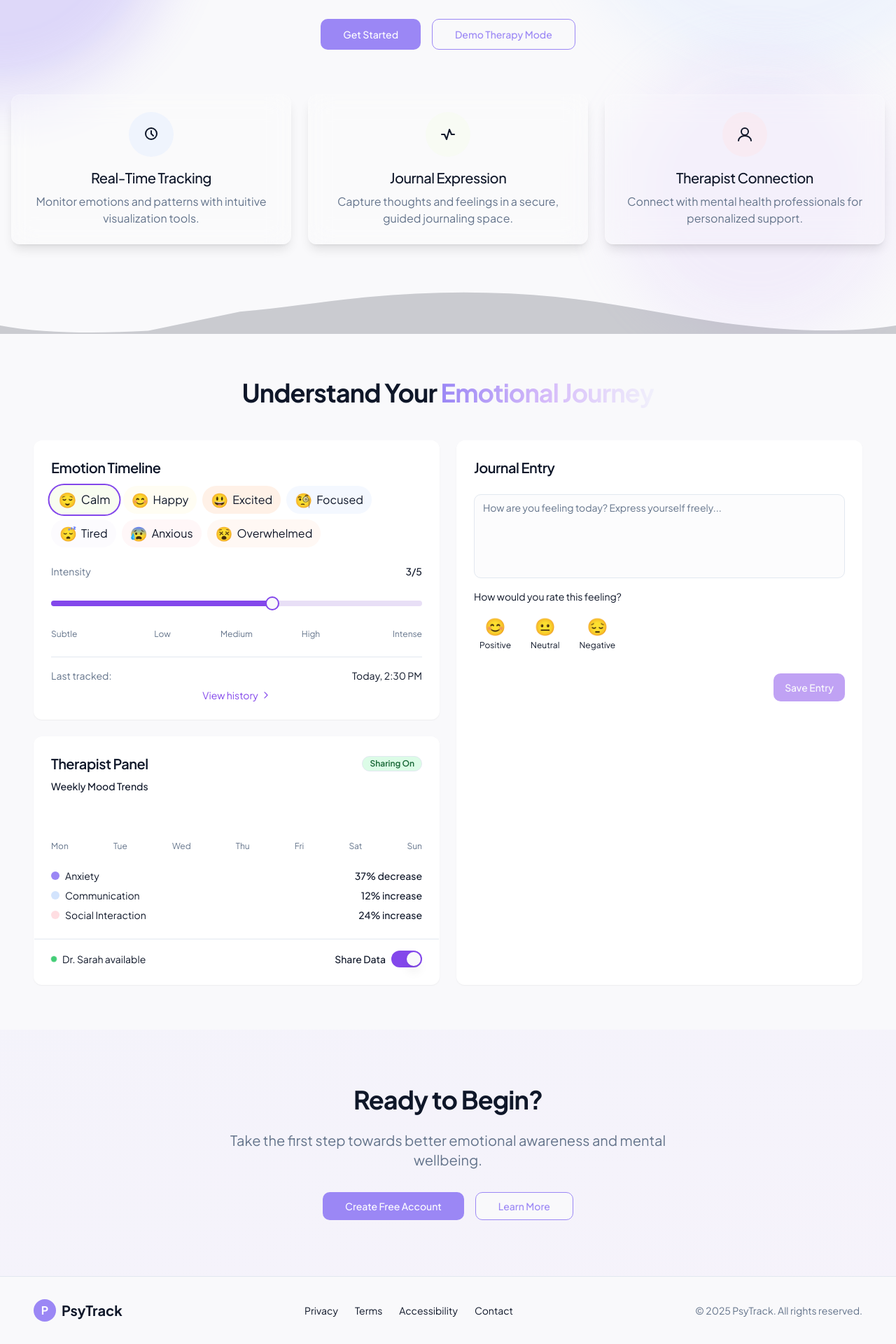
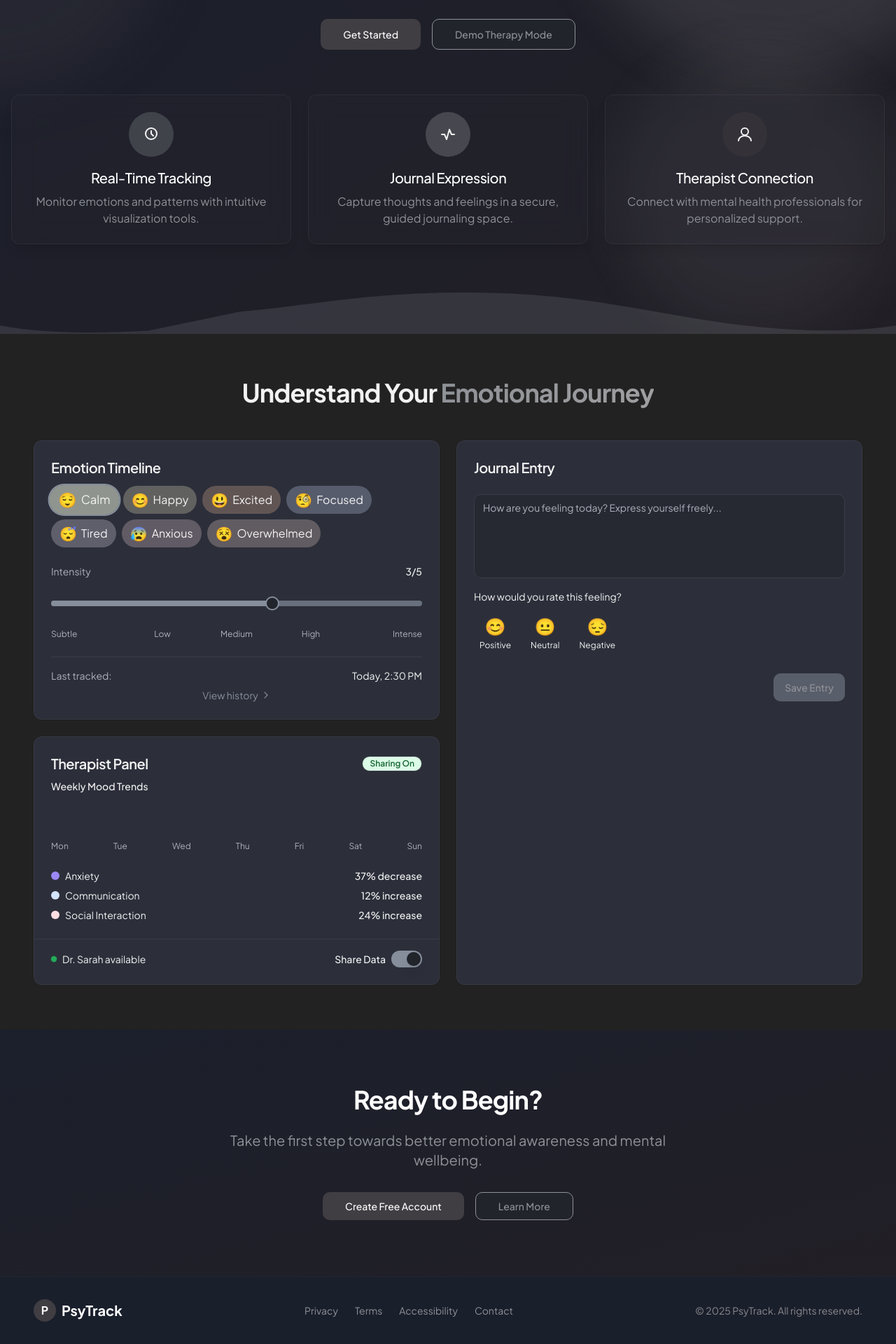
Before and after one commit to kruthika3129/CBC_A-17, a React (Vite) app: page / in a window 1280 px wide. Shown: the part 369-2289 px from the top of the page at 70% size. Built offline with nearby package versions, Linux system fonts and the light colour scheme.

Commit message:
feat: Implement advanced animations and lazy loading
Integrate GSAP animations, lazy loading for dynamic components, and a custom background for the hero section. Apply the "mono" theme from TweakCN.

```diff
--- a/package.json
+++ b/package.json
@@ -46,6 +46,7 @@
     "date-fns": "^3.6.0",
     "embla-carousel-react": "^8.3.0",
     "framer-motion": "^12.10.5",
+    "gsap": "^3.13.0",
     "input-otp": "^1.2.4",
     "lucide-react": "^0.462.0",
     "next-themes": "^0.3.0",
@@ -53,6 +54,7 @@
     "react-day-picker": "^8.10.1",
     "react-dom": "^18.3.1",
     "react-hook-form": "^7.53.0",
+    "react-lazy-load-image-component": "^1.6.3",
     "react-resizable-panels": "^2.1.3",
     "react-router-dom": "^6.26.2",
     "recharts": "^2.12.7",
--- /dev/null
+++ b/src/components/AuroraBackground.tsx
@@ -0,0 +1,109 @@
+
+import React, { useEffect, useRef } from 'react';
+import gsap from 'gsap';
+
+interface AuroraBackgroundProps {
+  className?: string;
+}
+
+const AuroraBackground: React.FC<AuroraBackgroundProps> = ({ className }) => {
+  const canvasRef = useRef<HTMLCanvasElement>(null);
+  const contextRef = useRef<CanvasRenderingContext2D | null>(null);
+  const pointsRef = useRef<Array<{ x: number; y: number; vx: number; vy: number; radius: number; color: string }>>([]);
+
+  useEffect(() => {
+    const canvas = canvasRef.current;
+    if (!canvas) return;
+
+    const context = canvas.getContext('2d');
+    if (!context) return;
+
+    contextRef.current = context;
+
+    const resizeCanvas = () => {
+      canvas.width = window.innerWidth;
+      canvas.height = window.innerHeight;
+      initPoints();
+    };
+
+    const initPoints = () => {
+      const width = canvas.width;
+      const height = canvas.height;
+      const numberOfPoints = 15;
+
+      pointsRef.current = [];
+
+      // The Mono theme colors
+      const colors = ['#403E43', '#8E9196', '#8A898C', '#9F9EA1'];
+
+      for (let i = 0; i < numberOfPoints; i++) {
+        pointsRef.current.push({
+          x: Math.random() * width,
+          y: Math.random() * height,
+          vx: (Math.random() - 0.5) * 0.5,
+          vy: (Math.random() - 0.5) * 0.5,
+          radius: Math.random() * 100 + 50,
+          color: colors[Math.floor(Math.random() * colors.length)]
+        });
+      }
+    };
+
+    const drawPoints = () => {
+      if (!contextRef.current || !canvas) return;
+
+      contextRef.current.clearRect(0, 0, canvas.width, canvas.height);
+
+      pointsRef.current.forEach(point => {
+        contextRef.current!.beginPath();
+        const gradient = contextRef.current!.createRadialGradient(
+          point.x, point.y, 0,
+          point.x, point.y, point.radius
+        );
+        gradient.addColorStop(0, `${point.color}30`);
+        gradient.addColorStop(1, `${point.color}00`);
+        contextRef.current!.fillStyle = gradient;
+        contextRef.current!.arc(point.x, point.y, point.radius, 0, Math.PI * 2);
+        contextRef.current!.fill();
+      });
+    };
+
+    const updatePoints = () => {
+      if (!canvas) return;
+
+      pointsRef.current.forEach(point => {
+        point.x += point.vx;
+        point.y += point.vy;
+
+        if (point.x < 0) point.x = canvas.width;
+        if (point.x > canvas.width) point.x = 0;
+        if (point.y < 0) point.y = canvas.height;
+        if (point.y > canvas.height) point.y = 0;
+      });
+    };
+
+    const animate = () => {
+      updatePoints();
+      drawPoints();
+      animationFrameId = requestAnimationFrame(animate);
+    };
+
+    window.addEventListener('resize', resizeCanvas);
+    resizeCanvas();
+
+    let animationFrameId = requestAnimationFrame(animate);
+
+    return () => {
+      window.removeEventListener('resize', resizeCanvas);
+      cancelAnimationFrame(animationFrameId);
+    };
+  }, []);
+
+  return (
+    <canvas
+      ref={canvasRef}
+      className={`absolute top-0 left-0 w-full h-full -z-10 opacity-60 ${className || ''}`}
+    />
+  );
+};
+
+export default AuroraBackground;
--- a/src/components/HeroSection.tsx
+++ b/src/components/HeroSection.tsx
@@ -1,95 +1,170 @@
 
-import { useState, useEffect } from 'react';
+import { useState, useEffect, useRef } from 'react';
 import { Button } from '@/components/ui/button';
 import PulseOrb from './PulseOrb';
+import AuroraBackground from './AuroraBackground';
+import gsap from 'gsap';
+import { LazyLoadComponent } from 'react-lazy-load-image-component';
+import 'react-lazy-load-image-component/src/effects/blur.css';
 
 const HeroSection = () => {
   const [isVisible, setIsVisible] = useState(false);
+  const sectionRef = useRef<HTMLElement>(null);
+  const headlineRef = useRef<HTMLHeadingElement>(null);
+  const descriptionRef = useRef<HTMLParagraphElement>(null);
+  const buttonsRef = useRef<HTMLDivElement>(null);
+  const featuresRef = useRef<HTMLDivElement>(null);
 
   useEffect(() => {
     setIsVisible(true);
+
+    if (!sectionRef.current) return;
+
+    // GSAP animations
+    const timeline = gsap.timeline({ defaults: { ease: "power3.out" } });
+
+    timeline
+      .fromTo(headlineRef.current,
+        { y: 50, opacity: 0 },
+        { y: 0, opacity: 1, duration: 1.2 }
+      )
+      .fromTo(descriptionRef.current,
+        { y: 30, opacity: 0 },
+        { y: 0, opacity: 1, duration: 1 },
+        "-=0.8"
+      )
+      .fromTo(buttonsRef.current,
+        { y: 20, opacity: 0 },
+        { y: 0, opacity: 1, duration: 0.8 },
+        "-=0.6"
+      )
+      .fromTo(featuresRef.current,
+        { y: 40, opacity: 0 },
+        { y: 0, opacity: 1, duration: 1 },
+        "-=0.4"
+      );
+
+    // Add magnetic effect to buttons
+    const buttons = document.querySelectorAll('.magnetic-button');
+
+    buttons.forEach(button => {
+      button.addEventListener('mousemove', (e) => {
+        const rect = (button as HTMLElement).getBoundingClientRect();
+        const x = e.clientX - rect.left;
+        const y = e.clientY - rect.top;
+
+        const centerX = rect.width / 2;
+        const centerY = rect.height / 2;
+
+        const moveX = (x - centerX) / 10;
+        const moveY = (y - centerY) / 10;
+
+        gsap.to(button, {
+          x: moveX,
+          y: moveY,
+          duration: 0.3,
+          ease: "power2.out"
+        });
+      });
+
+      button.addEventListener('mouseleave', () => {
+        gsap.to(button, {
+          x: 0,
+          y: 0,
+          duration: 0.5,
+          ease: "elastic.out(1, 0.3)"
+        });
+      });
+    });
+
+    return () => {
+      buttons.forEach(button => {
+        button.replaceWith(button.cloneNode(true));
+      });
+    };
   }, []);
 
   return (
-    <section className="relative min-h-screen flex items-center justify-center overflow-hidden">
+    <section ref={sectionRef} className="relative min-h-screen flex items-center justify-center overflow-hidden bg-gradient-to-br from-[#1A1F2C] to-[#221F26]">
+      {/* Aurora background */}
+      <AuroraBackground />
+
       {/* Background orbs for visual effect */}
-      <PulseOrb className="bg-psytrack-purple/30 w-[500px] h-[500px] top-0 -left-64" />
-      <PulseOrb className="bg-psytrack-soft-blue/30 w-[600px] h-[600px] -top-32 -right-32" />
-      <PulseOrb className="bg-psytrack-light-purple/20 w-[400px] h-[400px] bottom-0 right-0" />
+      <PulseOrb className="bg-[#403E43]/30 w-[500px] h-[500px] top-0 -left-64" />
+      <PulseOrb className="bg-[#8A898C]/20 w-[600px] h-[600px] -top-32 -right-32" />
+      <PulseOrb className="bg-[#9F9EA1]/10 w-[400px] h-[400px] bottom-0 right-0" />
 
       <div className="container relative z-10 px-4 py-32 mx-auto text-center">
-        <div className={`transition-all duration-1000 transform ${
-          isVisible ? 'translate-y-0 opacity-100' : 'translate-y-10 opacity-0'
-        }`}>
-          <h1 className="text-4xl md:text-5xl lg:text-7xl font-bold tracking-tighter mb-6">
-            <span className="magic-text">PsyTrack</span>
-            <span className="block text-3xl md:text-4xl lg:text-5xl mt-2">Emotional Intelligence Interface</span>
+        <div>
+          <h1 ref={headlineRef} className="text-4xl md:text-5xl lg:text-7xl font-bold tracking-tighter mb-6 text-white">
+            <span className="bg-clip-text text-transparent bg-gradient-to-r from-white to-[#8E9196]">PsyTrack</span>
+            <span className="block text-3xl md:text-4xl lg:text-5xl mt-2 text-[#9F9EA1]">Emotional Intelligence Interface</span>
           </h1>
 
-          <p className="mx-auto max-w-2xl text-lg md:text-xl mb-8 text-muted-foreground">
+          <p ref={descriptionRef} className="mx-auto max-w-2xl text-lg md:text-xl mb-8 text-[#8E9196]">
             A supportive space for autism and mental health awareness.
             Track emotions, journal thoughts, and connect with therapists in a calm,
             expressive environment.
           </p>
 
-          <div className="flex flex-wrap justify-center gap-4">
+          <div ref={buttonsRef} className="flex flex-wrap justify-center gap-4">
             <Button
               size="lg"
-              className="magnetic-button bg-psytrack-purple hover:bg-psytrack-deep-purple text-white px-8"
+              className="magnetic-button bg-[#403E43] hover:bg-[#8A898C] text-white px-8"
             >
               Get Started
             </Button>
             <Button
               variant="outline"
               size="lg"
-              className="magnetic-button border-psytrack-purple text-psytrack-purple hover:bg-psytrack-purple/10 px-8"
+              className="magnetic-button border-[#8E9196] text-[#8E9196] hover:bg-[#403E43]/10 px-8"
             >
               Demo Therapy Mode
             </Button>
           </div>
         </div>
 
-        <div className={`mt-16 grid grid-cols-1 md:grid-cols-2 lg:grid-cols-3 gap-6 transition-all duration-1000 transform ${
-          isVisible ? 'translate-y-0 opacity-100' : 'translate-y-10 opacity-0'
-        }`} style={{ transitionDelay: '300ms' }}>
-          <div className="glass p-6 rounded-xl flex flex-col items-center text-center animate-fade-in animate-delay-100">
-            <div className="w-16 h-16 rounded-full bg-psytrack-soft-blue/30 flex items-center justify-center mb-4">
+        <LazyLoadComponent effect="blur" threshold={100}>
+          <div ref={featuresRef} className="mt-16 grid grid-cols-1 md:grid-cols-2 lg:grid-cols-3 gap-6">
+            <div className="glass p-6 rounded-xl flex flex-col items-center text-center">
+              <div className="w-16 h-16 rounded-full bg-[#8E9196]/30 flex items-center justify-center mb-4">
                 <svg width="24" height="24" viewBox="0 0 24 24" fill="none" xmlns="http://www.w3.org/2000/svg">
                   <path d="M20 11C20 15.418 16.418 19 12 19C7.582 19 4 15.418 4 11C4 6.582 7.582 3 12 3C16.418 3 20 6.582 20 11Z" stroke="currentColor" strokeWidth="2" />
                   <path d="M12 7V11L15 14" stroke="currentColor" strokeWidth="2" strokeLinecap="round" />
                 </svg>
               </div>
-            <h3 className="text-xl font-medium mb-2">Real-Time Tracking</h3>
-            <p className="text-muted-foreground">Monitor emotions and patterns with intuitive visualization tools.</p>
+              <h3 className="text-xl font-medium mb-2 text-white">Real-Time Tracking</h3>
+              <p className="text-[#8E9196]">Monitor emotions and patterns with intuitive visualization tools.</p>
             </div>
 
-          <div className="glass p-6 rounded-xl flex flex-col items-center text-center animate-fade-in animate-delay-200">
-            <div className="w-16 h-16 rounded-full bg-psytrack-soft-green/30 flex items-center justify-center mb-4">
+            <div className="glass p-6 rounded-xl flex flex-col items-center text-center">
+              <div className="w-16 h-16 rounded-full bg-[#9F9EA1]/30 flex items-center justify-center mb-4">
                 <svg width="24" height="24" viewBox="0 0 24 24" fill="none" xmlns="http://www.w3.org/2000/svg">
                   <path d="M3 12H7L10 19L14 5L17 12H21" stroke="currentColor" strokeWidth="2" strokeLinecap="round" strokeLinejoin="round" />
                 </svg>
               </div>
-            <h3 className="text-xl font-medium mb-2">Journal Expression</h3>
-            <p className="text-muted-foreground">Capture thoughts and feelings in a secure, guided journaling space.</p>
+              <h3 className="text-xl font-medium mb-2 text-white">Journal Expression</h3>
+              <p className="text-[#8E9196]">Capture thoughts and feelings in a secure, guided journaling space.</p>
             </div>
 
-          <div className="glass p-6 rounded-xl flex flex-col items-center text-center animate-fade-in animate-delay-300 md:col-span-2 lg:col-span-1">
-            <div className="w-16 h-16 rounded-full bg-psytrack-soft-pink/30 flex items-center justify-center mb-4">
+            <div className="glass p-6 rounded-xl flex flex-col items-center text-center md:col-span-2 lg:col-span-1">
+              <div className="w-16 h-16 rounded-full bg-[#403E43]/40 flex items-center justify-center mb-4">
                 <svg width="24" height="24" viewBox="0 0 24 24" fill="none" xmlns="http://www.w3.org/2000/svg">
                   <path d="M17 8C17 10.7614 14.7614 13 12 13C9.23858 13 7 10.7614 7 8C7 5.23858 9.23858 3 12 3C14.7614 3 17 5.23858 17 8Z" stroke="currentColor" strokeWidth="2" />
                   <path d="M3 21C3 17.134 7.02944 14 12 14C16.9706 14 21 17.134 21 21" stroke="currentColor" strokeWidth="2" strokeLinecap="round" />
                 </svg>
               </div>
-            <h3 className="text-xl font-medium mb-2">Therapist Connection</h3>
-            <p className="text-muted-foreground">Connect with mental health professionals for personalized support.</p>
+              <h3 className="text-xl font-medium mb-2 text-white">Therapist Connection</h3>
+              <p className="text-[#8E9196]">Connect with mental health professionals for personalized support.</p>
             </div>
           </div>
+        </LazyLoadComponent>
       </div>
 
       {/* Bottom wave decoration */}
       <div className="absolute bottom-0 left-0 w-full z-0 overflow-hidden leading-[0]">
-        <svg data-name="Layer 1" xmlns="http://www.w3.org/2000/svg" viewBox="0 0 1200 120" preserveAspectRatio="none" className="relative block w-full h-[60px] opacity-20 dark:opacity-10">
-          <path d="M321.39,56.44c58-10.79,114.16-30.13,172-41.86,82.39-16.72,168.19-17.73,250.45-.39C823.78,31,906.67,72,985.66,92.83c70.05,18.48,146.53,26.09,214.34,3V120H0V95.8C57.32,118.92,128.89,119.1,198.61,111.15Z" fill="currentColor"></path>
+        <svg data-name="Layer 1" xmlns="http://www.w3.org/2000/svg" viewBox="0 0 1200 120" preserveAspectRatio="none" className="relative block w-full h-[60px] opacity-20">
+          <path d="M321.39,56.44c58-10.79,114.16-30.13,172-41.86,82.39-16.72,168.19-17.73,250.45-.39C823.78,31,906.67,72,985.66,92.83c70.05,18.48,146.53,26.09,214.34,3V120H0V95.8C57.32,118.92,128.89,119.1,198.61,111.15Z" fill="#8E9196"></path>
         </svg>
       </div>
     </section>
--- a/src/index.css
+++ b/src/index.css
@@ -1,4 +1,3 @@
-
 @import url('https://fonts.googleapis.com/css2?family=Plus+Jakarta+Sans:wght@200;300;400;500;600;700;800&display=swap');
 
 @tailwind base;
@@ -7,65 +6,35 @@
 
 @layer base {
   :root {
-    --background: 240 20% 98%;
-    --foreground: 222 47% 11%;
+    --background: 222 13% 15%;
+    --foreground: 0 0% 95%;
 
-    --card: 0 0% 100%;
-    --card-foreground: 222 47% 11%;
+    --card: 225 14% 20%;
+    --card-foreground: 0 0% 95%;
 
-    --popover: 0 0% 100%;
-    --popover-foreground: 222 47% 11%;
+    --popover: 225 14% 20%;
+    --popover-foreground: 0 0% 95%;
 
-    --primary: 262 80% 60%;
-    --primary-foreground: 210 40% 98%;
+    --primary: 220 10% 57%;
+    --primary-foreground: 0 0% 95%;
 
-    --secondary: 264 55% 92%;
-    --secondary-foreground: 222 47% 11%;
+    --secondary: 220 9% 45%;
+    --secondary-foreground: 0 0% 95%;
 
-    --muted: 210 40% 96.1%;
-    --muted-foreground: 215.4 16.3% 46.9%;
+    --muted: 225 10% 25%;
+    --muted-foreground: 220 10% 70%;
 
-    --accent: 264 55% 92%;
-    --accent-foreground: 222.2 47.4% 11.2%;
+    --accent: 220 10% 57%;
+    --accent-foreground: 0 0% 95%;
 
-    --destructive: 0 84.2% 60.2%;
-    --destructive-foreground: 210 40% 98%;
+    --destructive: 0 62.8% 30.6%;
+    --destructive-foreground: 0 0% 95%;
 
-    --border: 214.3 31.8% 91.4%;
-    --input: 214.3 31.8% 91.4%;
-    --ring: 262 80% 60%;
+    --border: 225 10% 25%;
+    --input: 225 10% 25%;
+    --ring: 220 10% 57%;
 
     --radius: 0.75rem;
-  }
-
-  .dark {
-    --background: 230 25% 12%;
-    --foreground: 210 40% 98%;
-
-    --card: 230 25% 15%;
-    --card-foreground: 210 40% 98%;
-
-    --popover: 230 25% 15%;
-    --popover-foreground: 210 40% 98%;
-
-    --primary: 263 60% 75%;
-    --primary-foreground: 240 5% 10%;
-
-    --secondary: 230 25% 25%;
-    --secondary-foreground: 210 40% 98%;
-
-    --muted: 230 25% 20%;
-    --muted-foreground: 217.2 32.6% 65%;
-
-    --accent: 230 25% 25%;
-    --accent-foreground: 210 40% 98%;
-
-    --destructive: 0 62.8% 30.6%;
-    --destructive-foreground: 210 40% 98%;
-
-    --border: 230 25% 30%;
-    --input: 230 25% 30%;
-    --ring: 263 60% 75%;
   }
 }
 
@@ -84,7 +53,7 @@
   }
 
   .glass {
-    @apply bg-white/20 backdrop-blur-lg border border-white/20 shadow-lg dark:bg-slate-900/40 dark:border-white/10;
+    @apply bg-[#403E43]/10 backdrop-blur-lg border border-white/5 shadow-lg dark:border-white/5;
   }
 
   .magnetic-button {
@@ -92,7 +61,7 @@
   }
 
   .magic-text {
-    @apply bg-clip-text text-transparent bg-purple-gradient;
+    @apply bg-clip-text text-transparent bg-gradient-to-r from-[#8E9196] to-[#9F9EA1];
   }
 
   .floating {
--- a/src/pages/Index.tsx
+++ b/src/pages/Index.tsx
@@ -19,12 +19,12 @@ const Index = () => {
       <Navbar />
       <HeroSection />
 
-      <section className="py-16 px-4">
+      <section className="py-16 px-4 bg-[#222222]">
         <div className="container mx-auto">
           <h2 className={`text-3xl md:text-4xl font-bold text-center mb-12 transition-all duration-700 transform ${
             isLoaded ? 'translate-y-0 opacity-100' : 'translate-y-10 opacity-0'
           }`}>
-            Understand Your <span className="magic-text">Emotional Journey</span>
+            Understand Your <span className="bg-clip-text text-transparent bg-gradient-to-r from-[#8E9196] to-[#9F9EA1]">Emotional Journey</span>
           </h2>
 
           <div className="grid grid-cols-1 lg:grid-cols-2 gap-6">
@@ -35,49 +35,47 @@ const Index = () => {
               <TherapistPanel />
             </div>
 
-            <JournalInput className={`h-full transition-all duration-700 transform ${
+            <JournalInput className={`h-full transition-all duration-700 transform animate-delay-300 ${
               isLoaded ? 'translate-y-0 opacity-100' : 'translate-y-10 opacity-0'
-            }`}
-            /* Remove the inline style prop and use a CSS class with a delay instead */
-            />
+            }`} />
           </div>
         </div>
       </section>
 
-      <section className="bg-gradient-to-br from-psytrack-purple/5 to-psytrack-light-purple/10 py-20 px-4">
+      <section className="bg-gradient-to-br from-[#1A1F2C]/90 to-[#221F26] py-20 px-4">
         <div className="container mx-auto text-center">
-          <h2 className="text-3xl md:text-4xl font-bold mb-6">Ready to Begin?</h2>
-          <p className="text-lg md:text-xl mb-8 max-w-2xl mx-auto text-muted-foreground">
+          <h2 className="text-3xl md:text-4xl font-bold mb-6 text-white">Ready to Begin?</h2>
+          <p className="text-lg md:text-xl mb-8 max-w-2xl mx-auto text-[#8E9196]">
             Take the first step towards better emotional awareness and mental wellbeing.
           </p>
           <div className="flex flex-wrap justify-center gap-4">
-            <Button className="magnetic-button bg-psytrack-purple hover:bg-psytrack-deep-purple text-white px-8">
+            <Button className="magnetic-button bg-[#403E43] hover:bg-[#8A898C] text-white px-8">
               Create Free Account
             </Button>
-            <Button variant="outline" className="magnetic-button border-psytrack-purple text-psytrack-purple hover:bg-psytrack-purple/10 px-8">
+            <Button variant="outline" className="magnetic-button border-[#8E9196] text-[#8E9196] hover:bg-[#403E43]/10 px-8">
               Learn More
             </Button>
           </div>
         </div>
       </section>
 
-      <footer className="py-8 px-4 border-t">
+      <footer className="py-8 px-4 border-t border-[#403E43]/20 bg-[#1A1F2C]">
         <div className="container mx-auto">
           <div className="flex flex-col md:flex-row justify-between items-center">
             <div className="flex items-center mb-4 md:mb-0">
-              <div className="h-8 w-8 rounded-full bg-psytrack-purple flex items-center justify-center mr-2">
+              <div className="h-8 w-8 rounded-full bg-[#403E43] flex items-center justify-center mr-2">
                 <span className="text-white font-bold">P</span>
               </div>
-              <span className="text-xl font-bold">PsyTrack</span>
+              <span className="text-xl font-bold text-white">PsyTrack</span>
             </div>
             <div className="flex flex-wrap justify-center gap-x-6 gap-y-2 mb-4 md:mb-0">
-              <a href="#" className="text-sm hover:text-psytrack-purple transition-colors">Privacy</a>
-              <a href="#" className="text-sm hover:text-psytrack-purple transition-colors">Terms</a>
-              <a href="#" className="text-sm hover:text-psytrack-purple transition-colors">Accessibility</a>
-              <a href="#" className="text-sm hover:text-psytrack-purple transition-colors">Contact</a>
+              <a href="#" className="text-sm hover:text-[#9F9EA1] transition-colors text-[#8E9196]">Privacy</a>
+              <a href="#" className="text-sm hover:text-[#9F9EA1] transition-colors text-[#8E9196]">Terms</a>
+              <a href="#" className="text-sm hover:text-[#9F9EA1] transition-colors text-[#8E9196]">Accessibility</a>
+              <a href="#" className="text-sm hover:text-[#9F9EA1] transition-colors text-[#8E9196]">Contact</a>
             </div>
             <div>
-              <p className="text-sm text-muted-foreground">© 2025 PsyTrack. All rights reserved.</p>
+              <p className="text-sm text-[#8A898C]">© 2025 PsyTrack. All rights reserved.</p>
             </div>
           </div>
         </div>
```
Also changed, not shown: 1 other file (tests, documents, lock files or other folders). Lines whose indentation alone changed are shown as unchanged.
